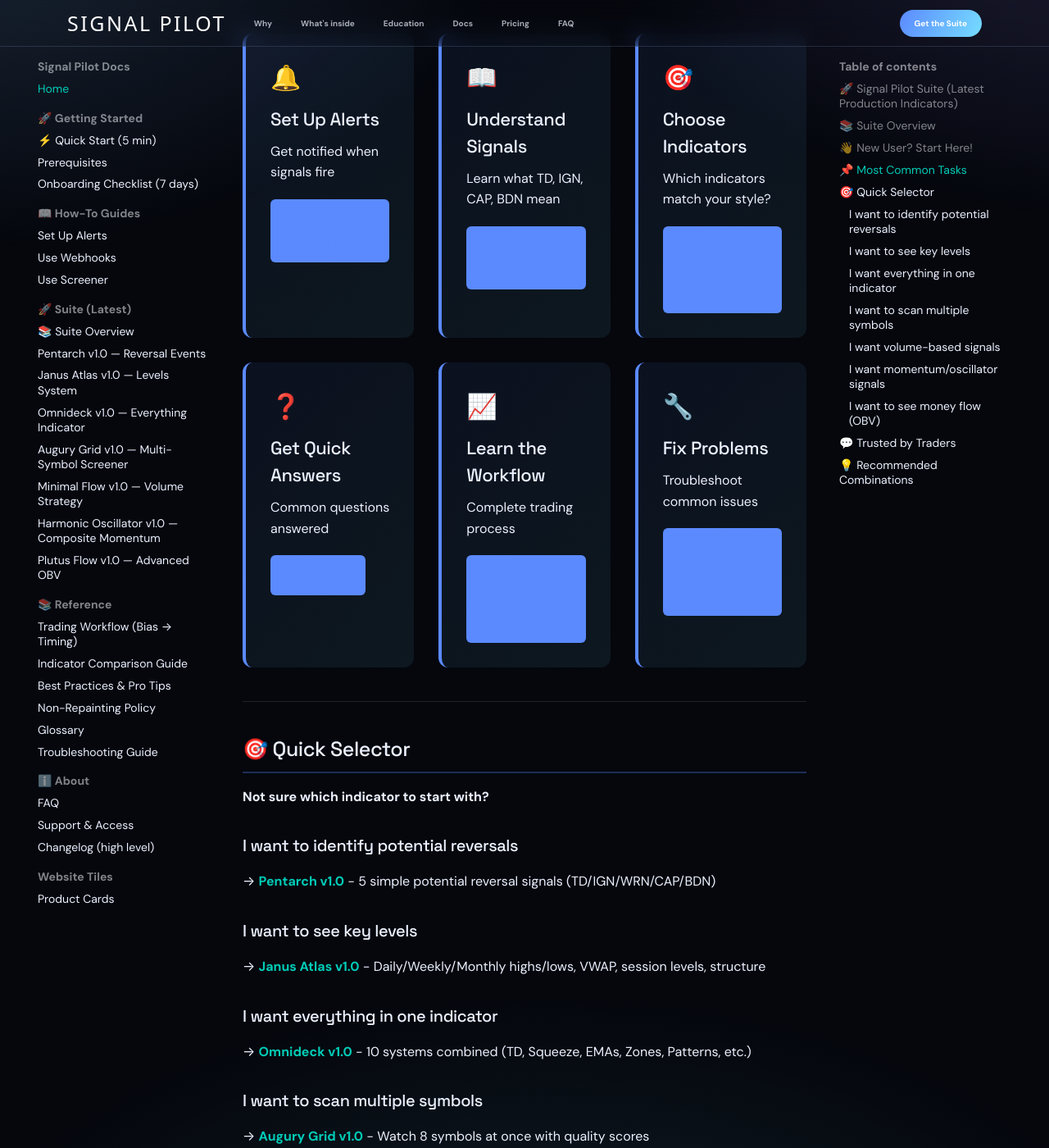
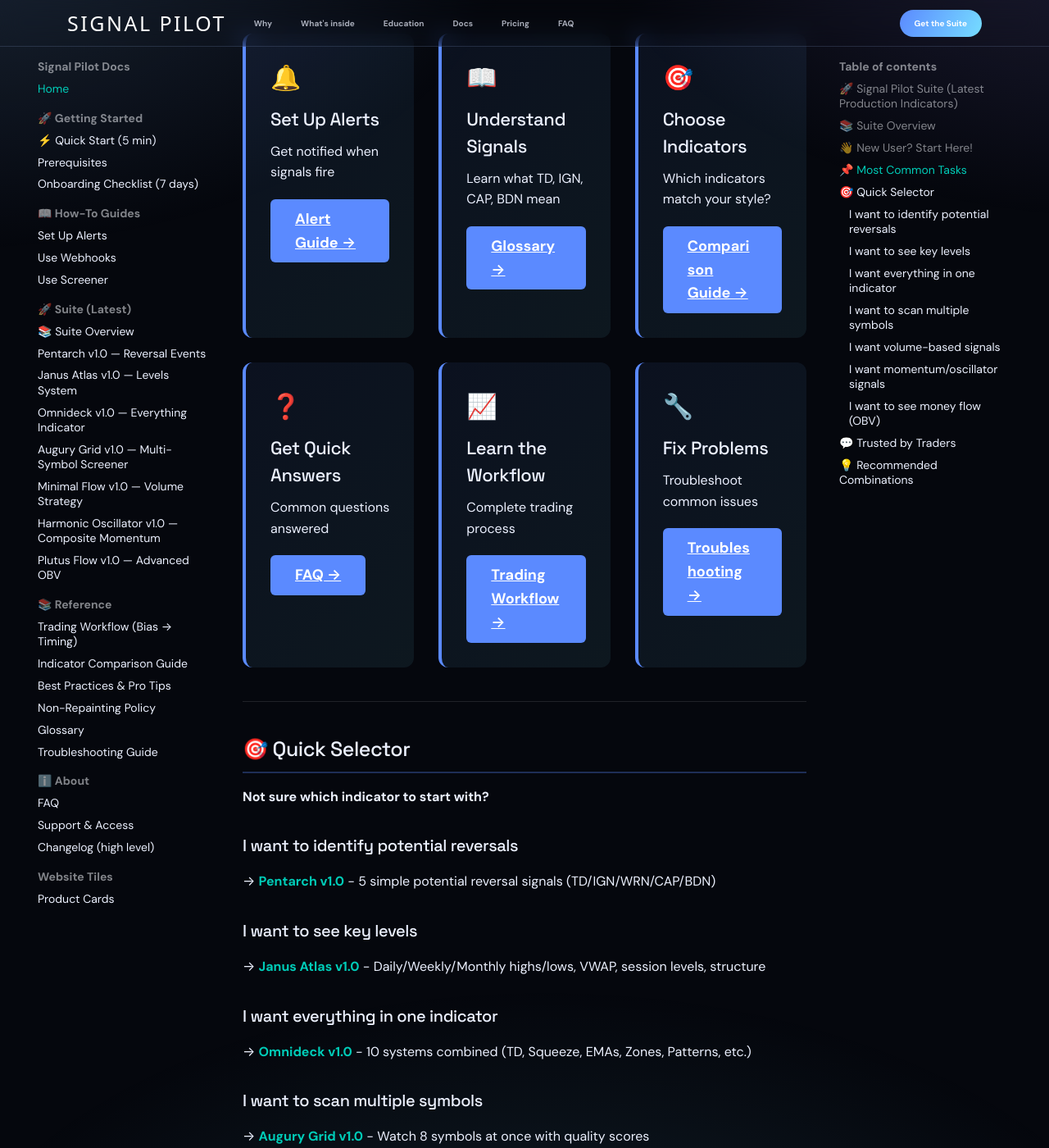
Before and after one commit to Signalpilot/signalpilot-docs, an MkDocs documentation site: the page built from docs/index.md, in a window 1280 px wide and 1400 px high, scrolled down 4229 px. Shown: the whole window at 82% size. Built offline with MkDocs 1.6.1 and Material for MkDocs 9.7.7, drawn with Linux system fonts in a browser that asks for light colours; some web fonts are replaced; comment, search, counter and statistics services are not loaded.

Commit message:
FIX: Make Most Common Tasks card buttons always visible
Added explicit CSS rules to ensure button links are always visible with
white text, not just on hover. Fixed issue where aggressive text color
overrides were hiding the buttons until hover state.

- Force white text color on all card buttons
- Ensure full opacity and visibility at all times
- Added hover effect with color change and lift animation

🤖 Generated with [Claude Code](https://claude.com/claude-code)

Co-Authored-By: Claude <noreply@anthropic.com>

```diff
--- a/docs/assets/stylesheets/extra.css
+++ b/docs/assets/stylesheets/extra.css
@@ -351,6 +351,21 @@
    HOMEPAGE - MOST COMMON TASKS CARDS
    ======================================== */
 
+/* CRITICAL: Make card buttons always visible with white text */
+.md-typeset div[style*="border-radius: 12px"] a[style*="background: var(--md-primary-fg-color)"] {
+  color: white !important;
+  background: var(--md-primary-fg-color) !important;
+  opacity: 1 !important;
+  visibility: visible !important;
+}
+
+/* Hover state for buttons */
+.md-typeset div[style*="border-radius: 12px"] a[style*="background: var(--md-primary-fg-color)"]:hover {
+  background: var(--md-accent-fg-color) !important;
+  transform: translateY(-2px);
+  box-shadow: 0 4px 12px rgba(52, 92, 255, 0.4);
+}
+
 /* Desktop: 3 columns */
 @media screen and (min-width: 1024px) {
   .md-typeset div[style*="grid-template-columns: repeat(auto-fit, minmax(280px, 1fr))"] {
```
